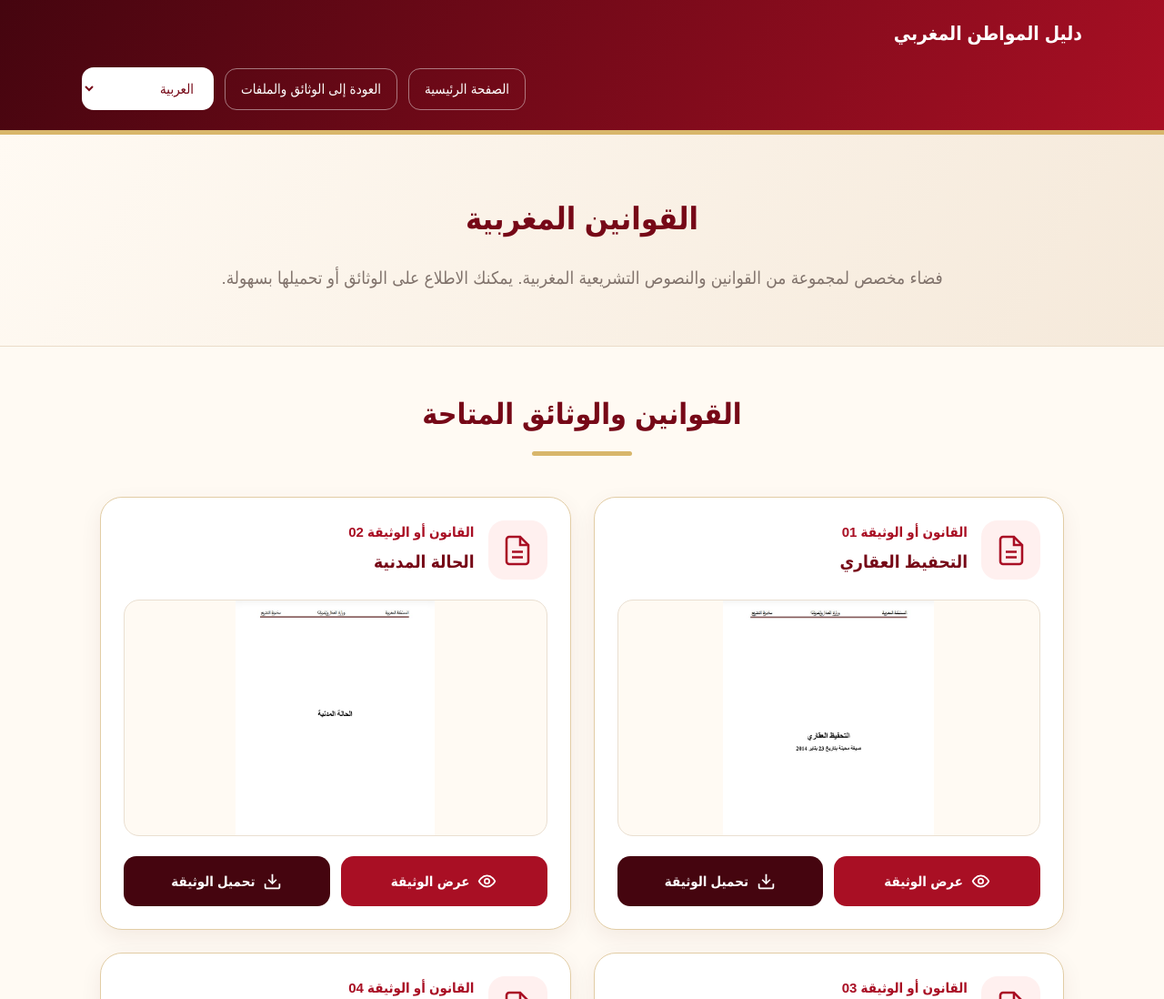
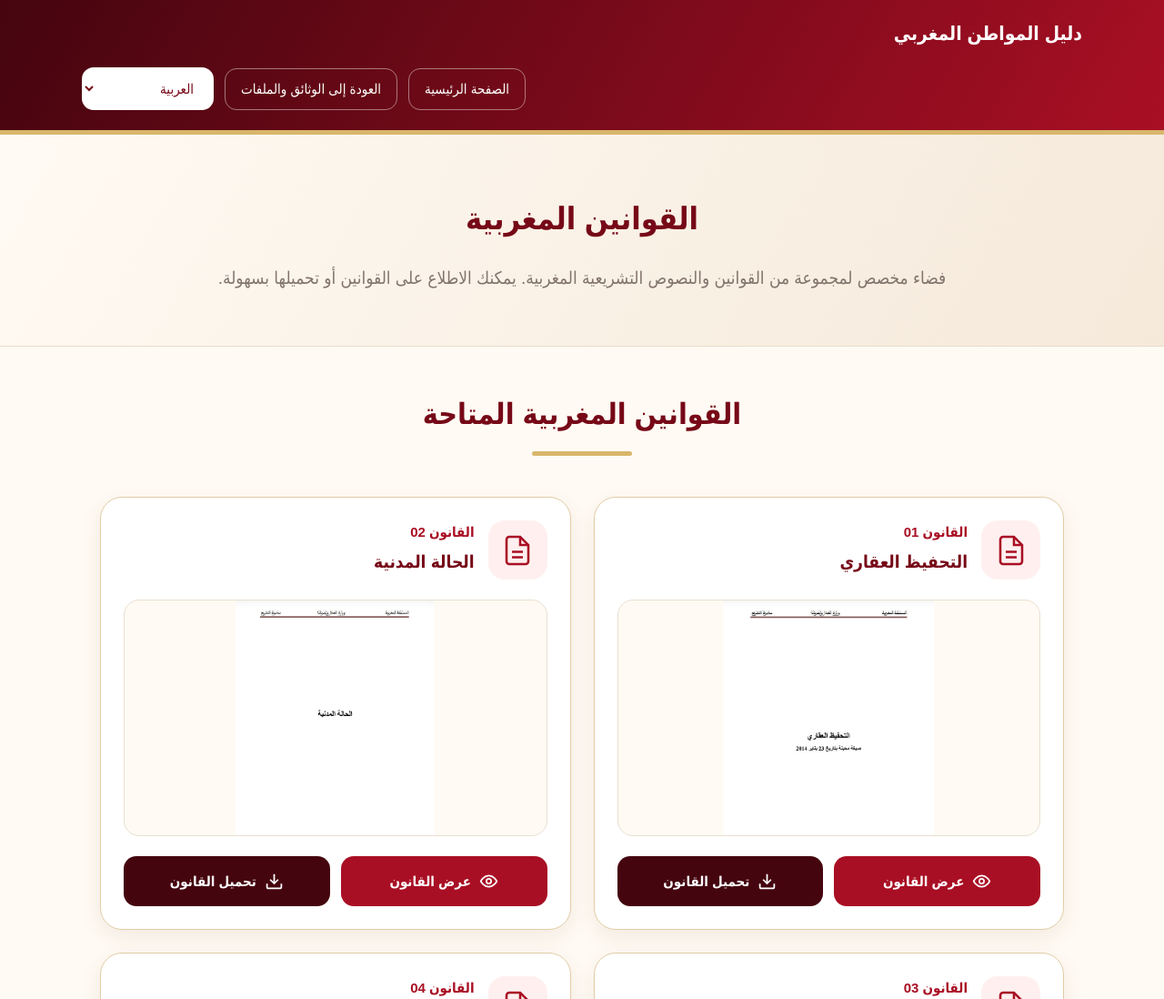
Before and after one commit to topmarkte/daleel-almuwatin, a plain HTML site: page laws.html in a window 1280 px wide. Shown: the top 1098 px of the page at 91% size. Drawn offline with Linux system fonts and the light colour scheme.

Commit message:
Update descriptions and section titles for laws

```diff
--- a/laws.html
+++ b/laws.html
@@ -501,11 +501,11 @@ const translations = {
     home: "الصفحة الرئيسية",
     back: "العودة إلى الوثائق والملفات",
     mainTitle: "القوانين المغربية",
-    description: "فضاء مخصص لمجموعة من القوانين والنصوص التشريعية المغربية. يمكنك الاطلاع على الوثائق أو تحميلها بسهولة.",
-    sectionTitle: "القوانين والوثائق المتاحة",
-    document: "القانون أو الوثيقة",
-    view: "عرض الوثيقة",
-    download: "تحميل الوثيقة",
+    description: "فضاء مخصص لمجموعة من القوانين والنصوص التشريعية المغربية. يمكنك الاطلاع على القوانين أو تحميلها بسهولة.",
+sectionTitle: "القوانين المغربية المتاحة",
+document: "القانون",
+view: "عرض القانون",
+download: "تحميل القانون",
     independentNote: "تنبيه: هذا الموقع دليل مستقل وليس موقعاً رسمياً تابعاً لأي جهة حكومية. يرجى التحقق من آخر التعديلات القانونية وصحة النصوص لدى الجهات المختصة.",
     footer: "دليل المواطن المغربي - فضاء الوثائق والمعلومات المفيدة للمواطن."
   },
@@ -515,11 +515,11 @@ const translations = {
     home: "Page d'accueil",
     back: "Retour aux documents et fichiers",
     mainTitle: "Lois marocaines",
-    description: "Espace consacré à une collection de lois et de textes législatifs marocains. Consultez ou téléchargez facilement les documents.",
-    sectionTitle: "Lois et documents disponibles",
-    document: "Loi ou document",
-    view: "Consulter le document",
-    download: "Télécharger le document",
+    description: "Espace consacré à une collection de lois et de textes législatifs marocains. Consultez ou téléchargez facilement les lois.",
+sectionTitle: "Lois marocaines disponibles",
+document: "Loi",
+view: "Consulter la loi",
+download: "Télécharger la loi",
     independentNote: "Attention : ce site est un guide indépendant et n'est pas un site officiel d'un organisme gouvernemental. Veuillez vérifier les dernières modifications législatives et l'exactitude des textes auprès des autorités compétentes.",
     footer: "Guide du citoyen marocain - Espace de documents et d'informations utiles."
   },
@@ -529,11 +529,11 @@ const translations = {
     home: "Home page",
     back: "Back to documents and files",
     mainTitle: "Moroccan Laws",
-    description: "A dedicated space for a collection of Moroccan laws and legislative texts. You can easily view or download the documents.",
-    sectionTitle: "Available Laws and Documents",
-    document: "Law or Document",
-    view: "View Document",
-    download: "Download Document",
+    description: "A dedicated space for a collection of Moroccan laws and legislative texts. You can easily view or download the laws.",
+sectionTitle: "Available Moroccan Laws",
+document: "Law",
+view: "View Law",
+download: "Download Law",
     independentNote: "Notice: This website is an independent guide and is not an official government website. Please check the latest legal amendments and the accuracy of the texts with the competent authorities.",
     footer: "Moroccan Citizen Guide - Documents and useful information for citizens."
   }
```
